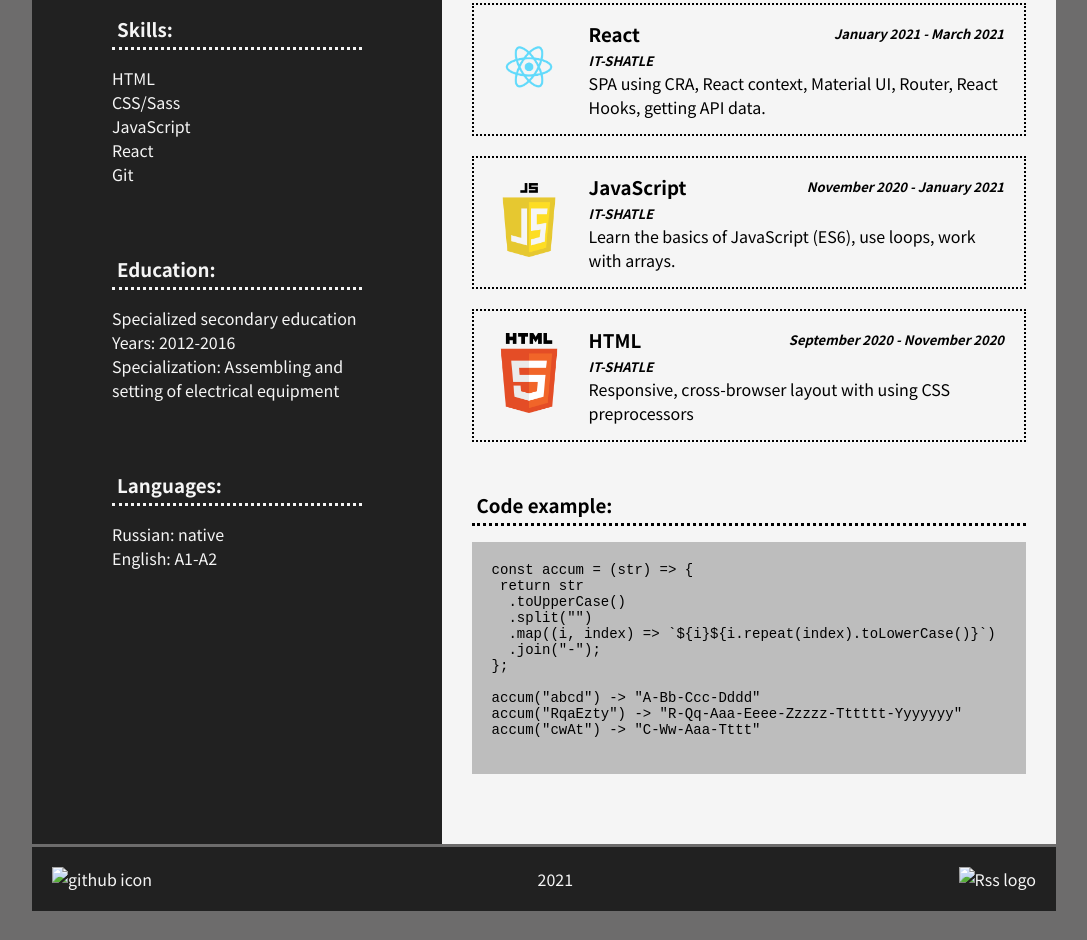
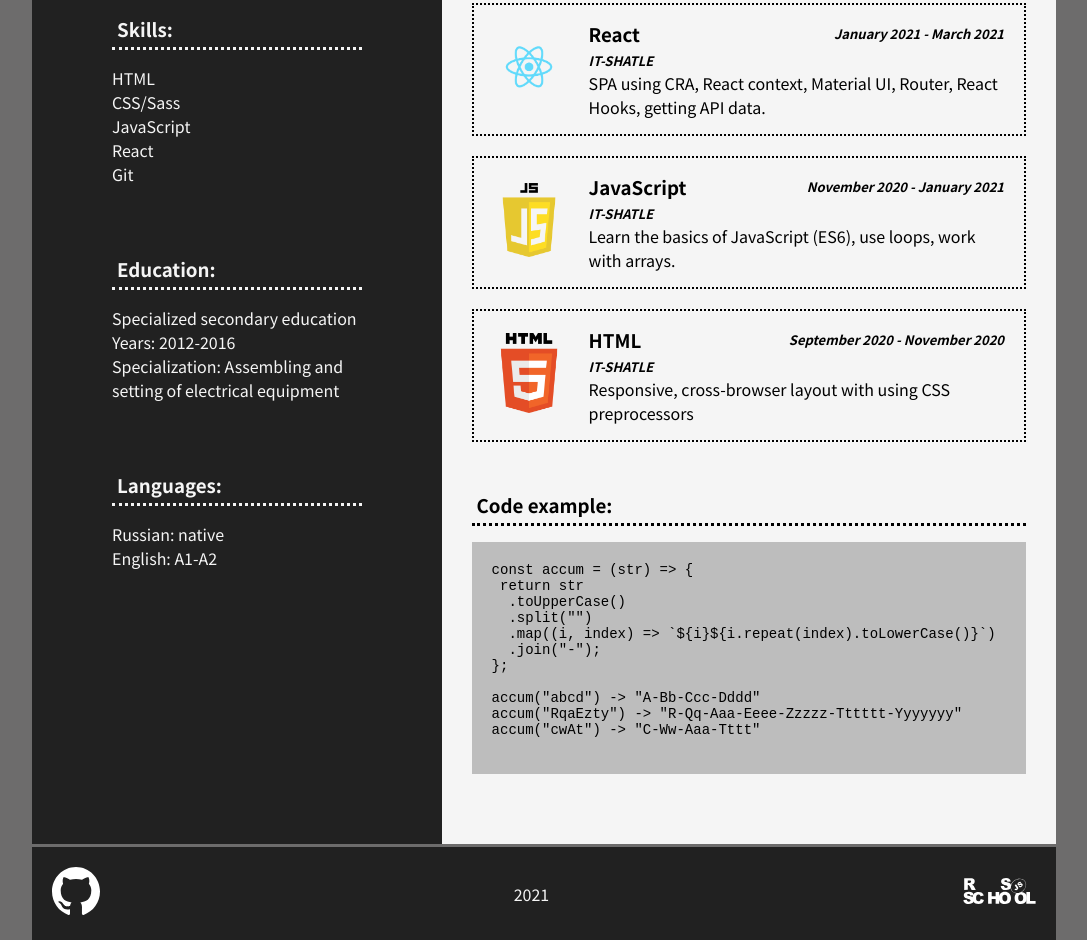
Before and after one commit to DimaPth/rsschool-cv, a plain HTML site: page index.html in a window 1280 px wide. Shown: the part 560-1500 px from the top of the page, without its empty margins (96-1183 px from the left). Before the commit the page ends 1471 px from the top, so only its background shows below. Drawn offline with Linux system fonts and the light colour scheme; the site is published under a folder, as on GitHub Pages, so addresses that start at the root find nothing.

Commit message:
fix: change path images

```diff
--- a/index.html
+++ b/index.html
@@ -16,7 +16,7 @@
 		<div class="container">
 			<div class="content-wrap">
 				<aside class="left-column">
-					<div class="photo"><img src="/images/FeKim2CQ520.jpg" alt="photo" width="250" /></div>
+					<div class="photo"><img src="./images/FeKim2CQ520.jpg" alt="photo" width="250" /></div>
 					<section class="contacts">
 						<h3 class="title">Contacts:</h3>
 						<ul>
@@ -121,10 +121,10 @@ accum("cwAt") -> "C-Ww-Aaa-Tttt"
 				</main>
 			</div>
 			<footer>
-				<a href="https://github.com/DimaPth" target="_blank"><img src="/images/github.svg" alt="github icon" /></a>
+				<a href="https://github.com/DimaPth" target="_blank"><img src="./images/github.svg" alt="github icon" /></a>
 				<span>2021</span>
 				<a href="https://rs.school/js/" target="_blank"
-					><img src="/images/rsschool.svg" alt="Rss logo" width="73" height="26"
+					><img src="./images/rsschool.svg" alt="Rss logo" width="73" height="26"
 				/></a>
 			</footer>
 		</div>
```
